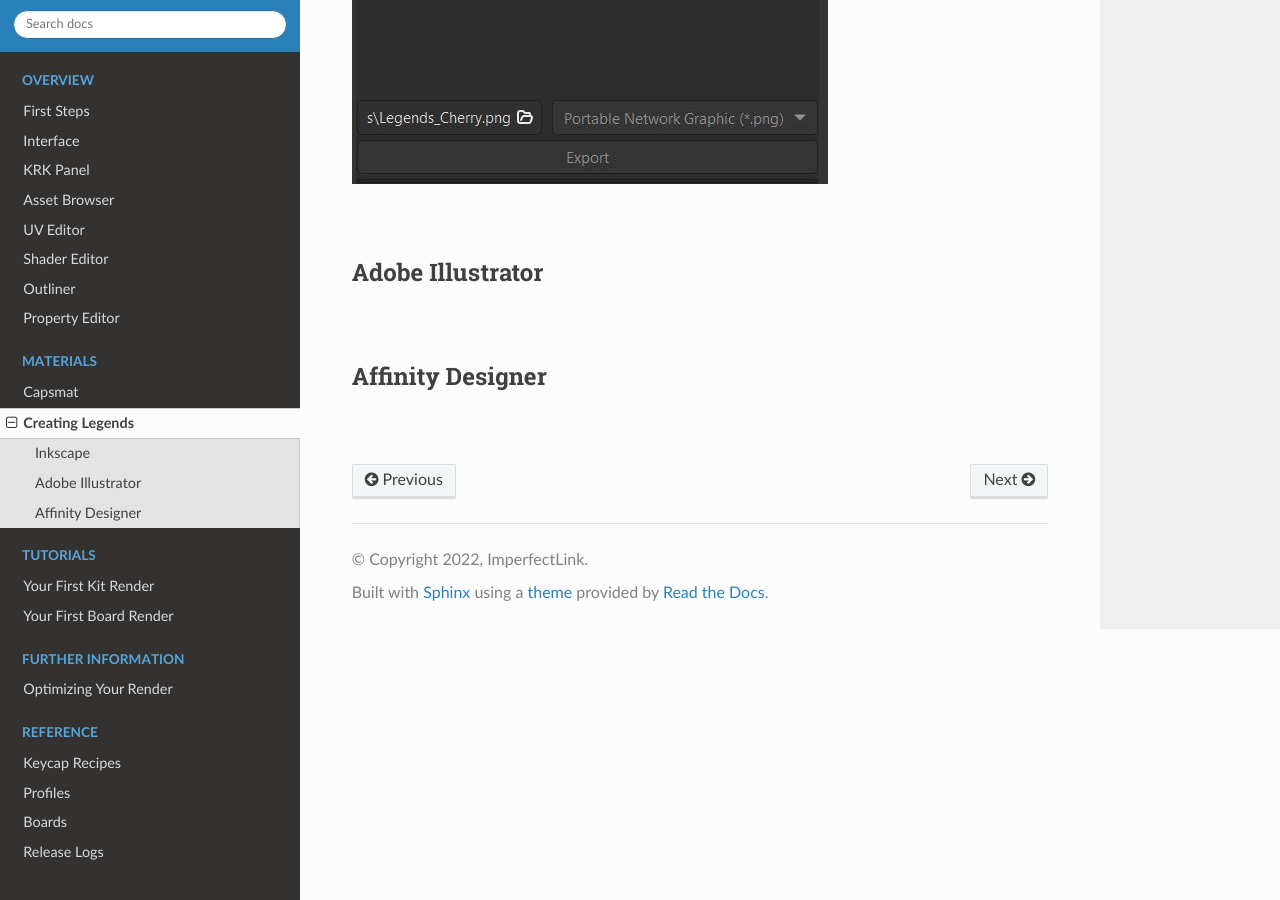
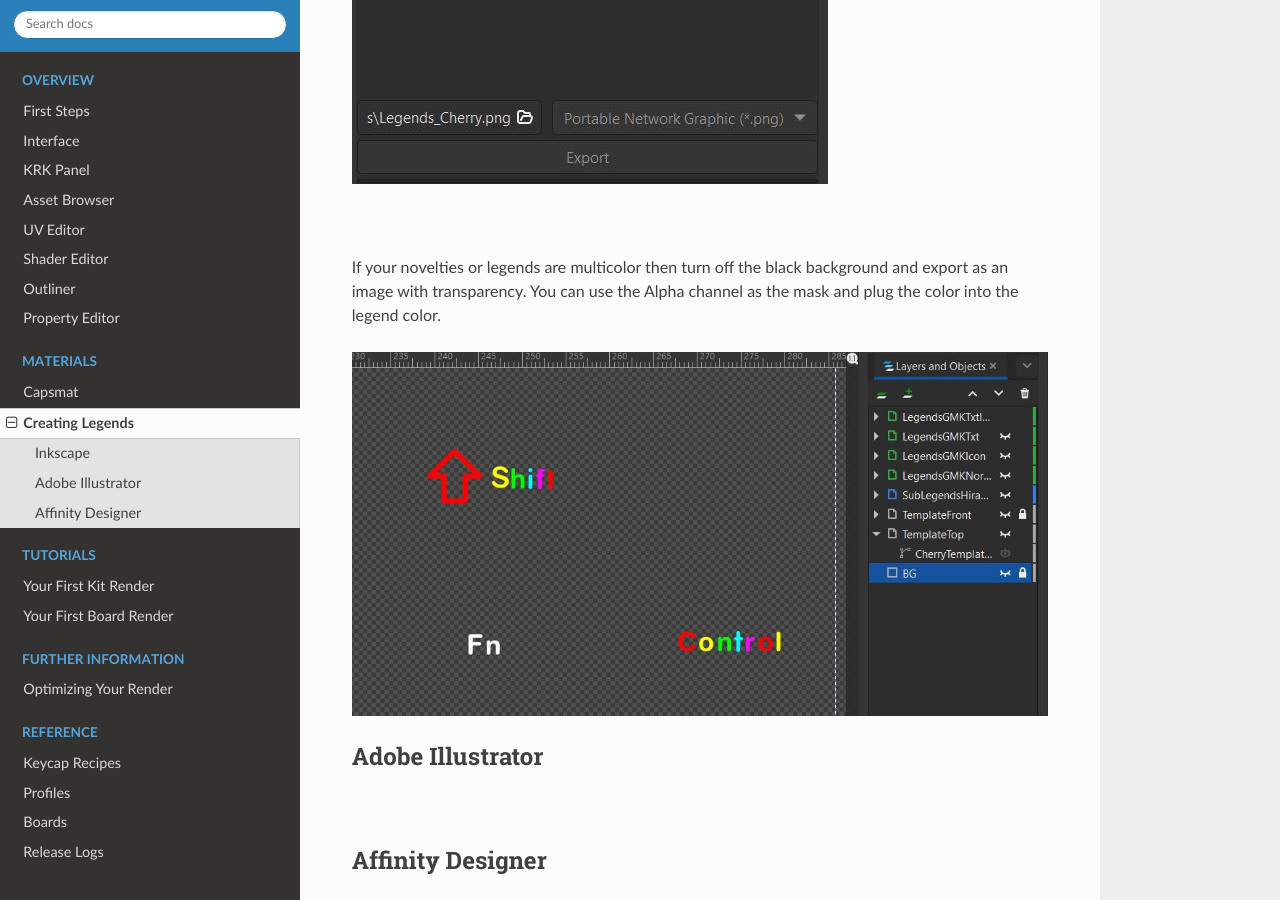
Before and after one commit to imperfectlink/KeyboardRenderKit, a Sphinx documentation site: the page built from docs/source/legends.rst, in a window 1280 px wide and 900 px high, scrolled down 3853 px. Built offline with Sphinx 7.4.7 and the Read the Docs theme 2.0.0, drawn with Linux system fonts in a browser that asks for light colours.

Commit message:
Update legends.rst

```diff
--- a/docs/source/legends.rst
+++ b/docs/source/legends.rst
@@ -42,6 +42,10 @@ Once you have your legends in place, export with File > Export or Ctrl+Shift+E.
 
 |
 
+If your novelties or legends are multicolor then turn off the black background and export as an image with transparency. You can use the Alpha channel as the mask and plug the color into the legend color.
+
+.. image:: img/InkscapeFullColor.jpg
+
 Adobe Illustrator
 ~~~~
 
```
